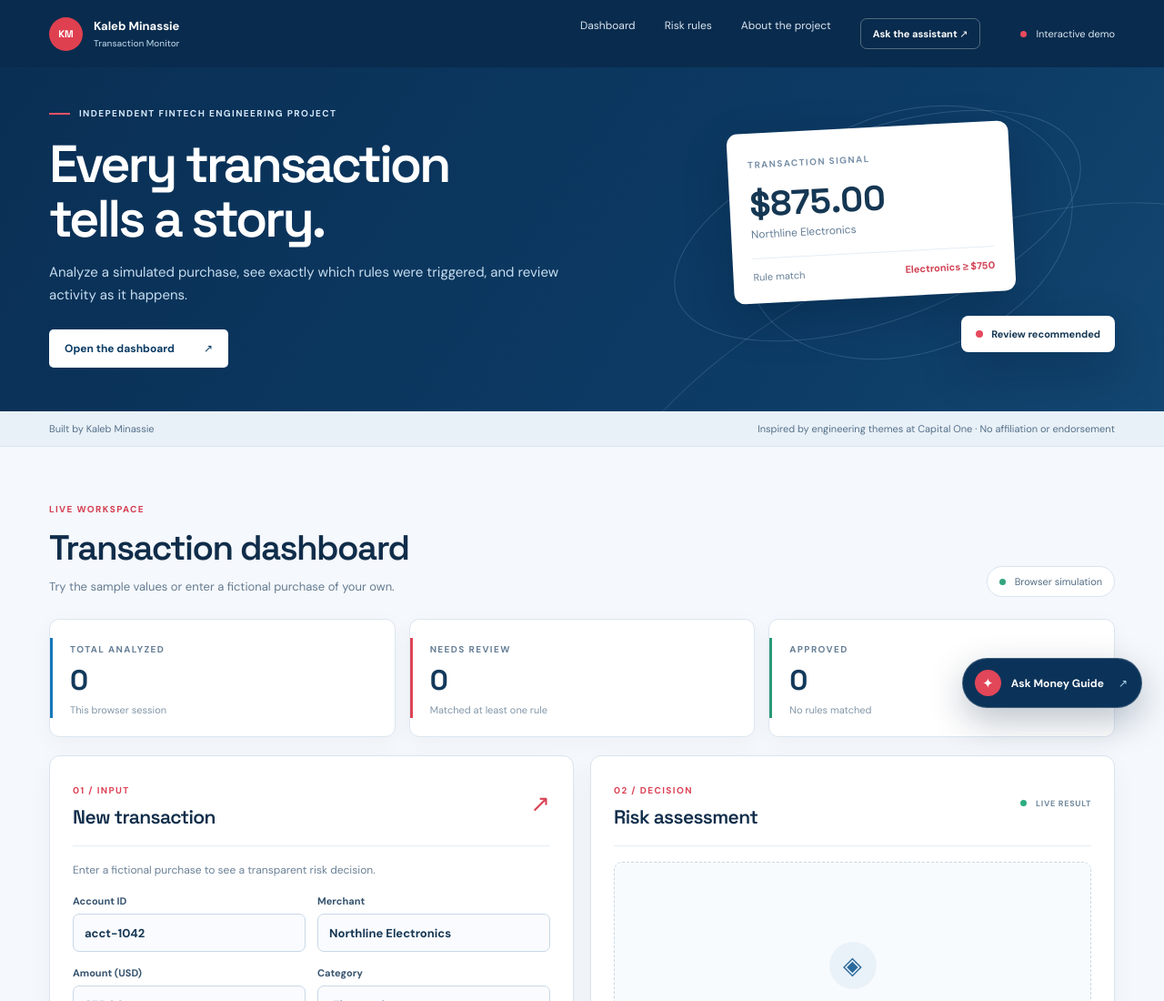
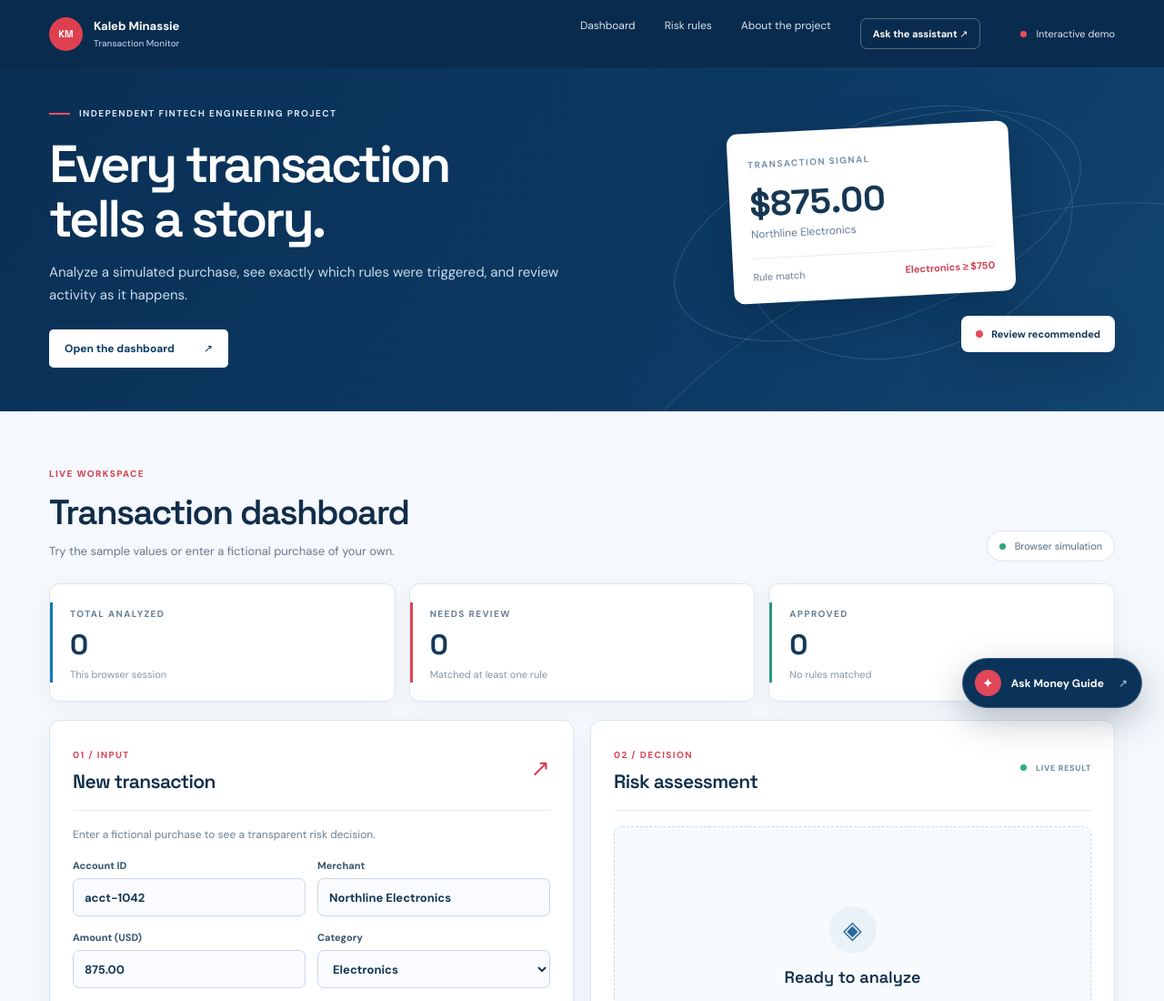
Before and after one commit to kaleb-minassie/transaction-monitor, a plain HTML site: page index.html in a window 1280 px wide. Shown: the top 1100 px of the page at 91% size. Drawn offline with Linux system fonts and the light colour scheme.

Commit message:
Update index.html

```diff
--- a/index.html
+++ b/index.html
@@ -35,8 +35,6 @@
         </div>
       </div>
     </section>
-
-    <div class="context-bar"><span>Built by Kaleb Minassie</span><span>Inspired by engineering themes at Capital One · No affiliation or endorsement</span></div>
 
     <section class="dashboard" id="dashboard" aria-labelledby="dashboard-title">
       <div class="section-heading"><div><span class="section-kicker">LIVE WORKSPACE</span><h2 id="dashboard-title">Transaction dashboard</h2><p>Try the sample values or enter a fictional purchase of your own.</p></div><span class="demo-pill"><span></span> Browser simulation</span></div>
```
